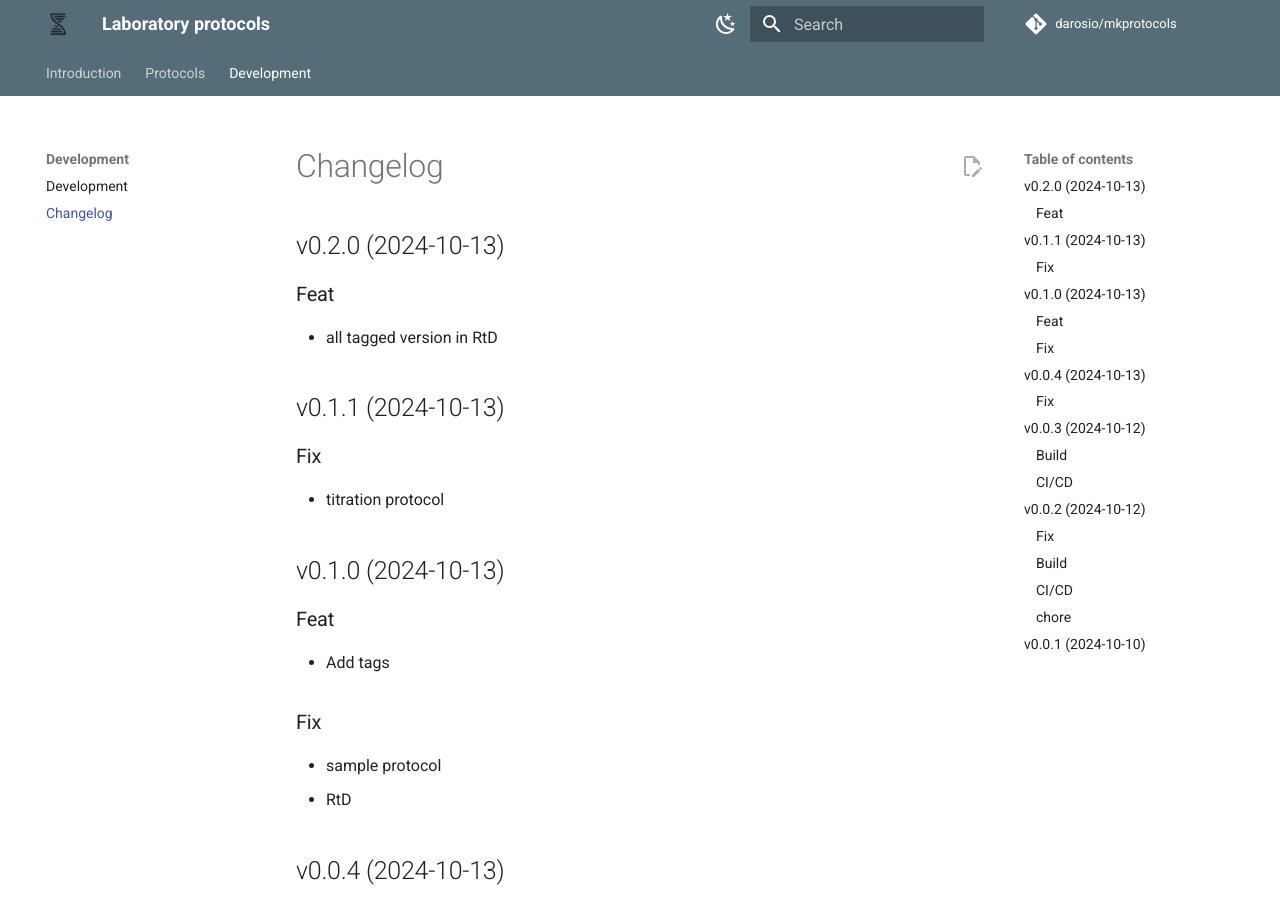
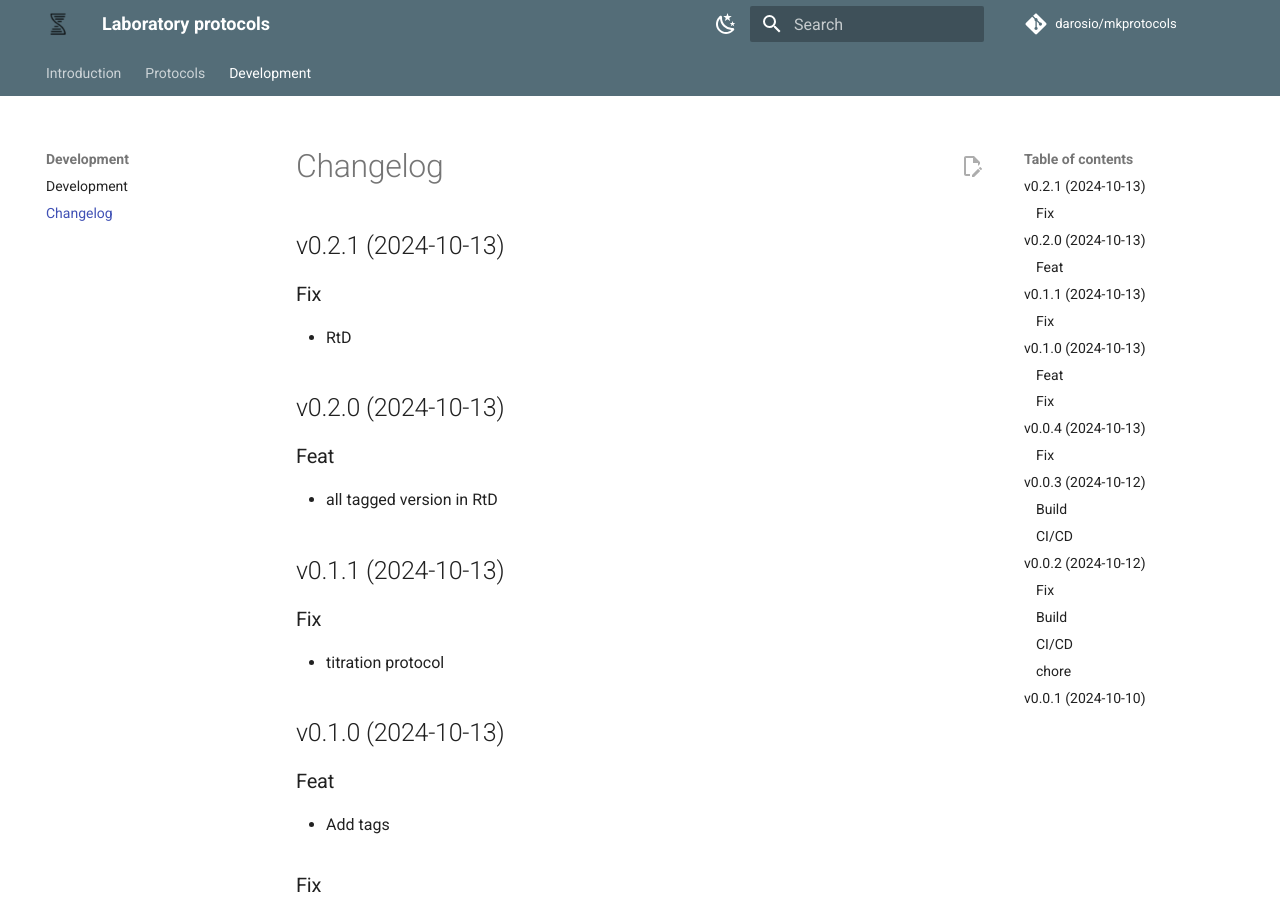
Before and after one commit to darosio/mkprotocols, an MkDocs documentation site: the page built from docs/CHANGELOG.md, in a window 1280 px wide and 900 px high. Built offline with MkDocs 1.6.1 and Material for MkDocs 9.7.7, drawn with Linux system fonts in a browser that asks for light colours; comment, search, counter and statistics services are not loaded.

Commit message:
bump: version 0.2.0 → 0.2.1

```diff
--- a/docs/CHANGELOG.md
+++ b/docs/CHANGELOG.md
@@ -2,6 +2,12 @@
 <!-- vale write-good.TooWordy = NO -->
 
 # Changelog
+
+## v0.2.1 (2024-10-13)
+
+### Fix
+
+- RtD
 
 ## v0.2.0 (2024-10-13)
 
--- a/pyproject.toml
+++ b/pyproject.toml
@@ -38,7 +38,7 @@ changelog_file = "docs/CHANGELOG.md"
 name = "cz_conventional_commits"
 # name = "cz_customize"
 tag_format = "v$version"
-version = "0.2.0"
+version = "0.2.1"
 version_files = [
   "pyproject.toml:version",
   "docs/README.md:.version-"
```
Also changed, not shown: docs/README.md (+1 -1 lines).
